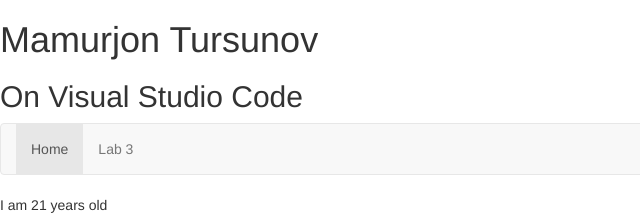
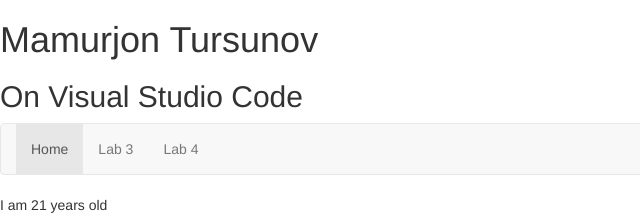
Before and after one commit to mamurjontursunov/mamurjontursunov.github.io, a plain HTML site: page index.html in a window 1280 px wide. Shown: the top 222 px of the page, 0-640 px from the left. Drawn offline with nearby package versions, Linux system fonts and the light colour scheme.

Commit message:
Updating the index for lab 4

```diff
--- a/index.html
+++ b/index.html
@@ -20,6 +20,7 @@
             <ul class="nav navbar-nav">
                 <li class="active"><a href="https://mamurjontursunov.github.io/index.html">Home</a></li>
                 <li><a href="https://mamurjontursunov.github.io/lab3.html">Lab 3</a></li>
+                <li><a href="https://mamurjontursunov.github.io/lab4.html">Lab 4</a></li>
 
             </ul>
         </div>
```
